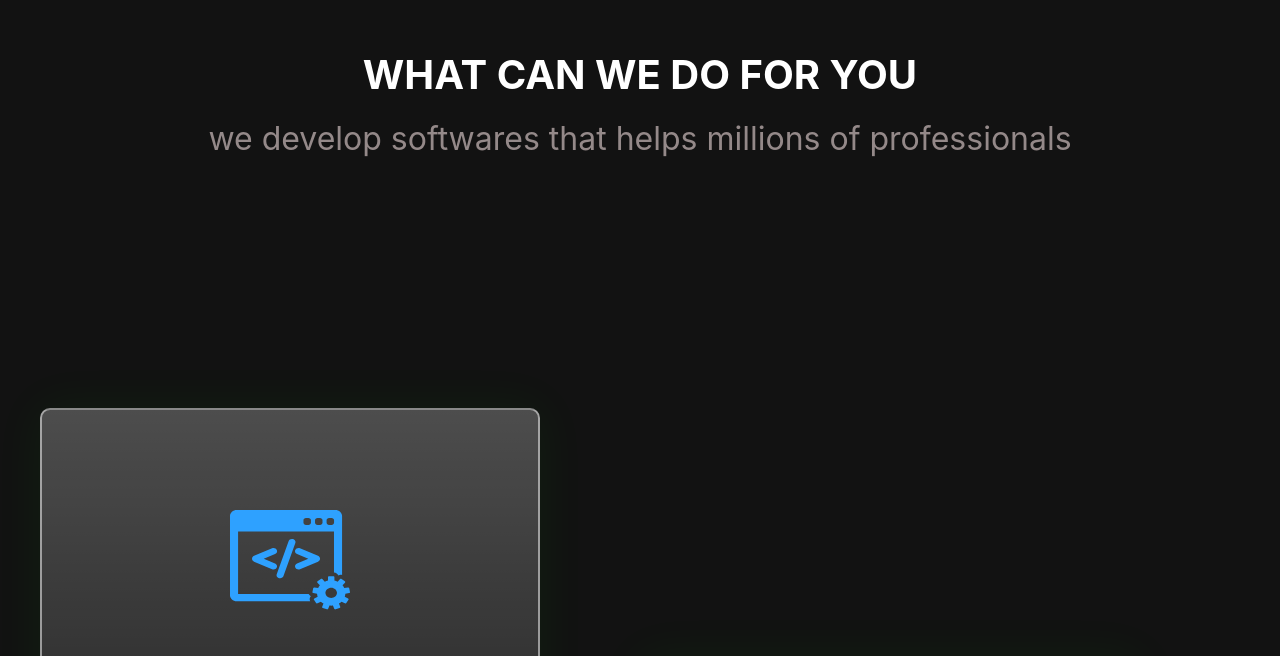
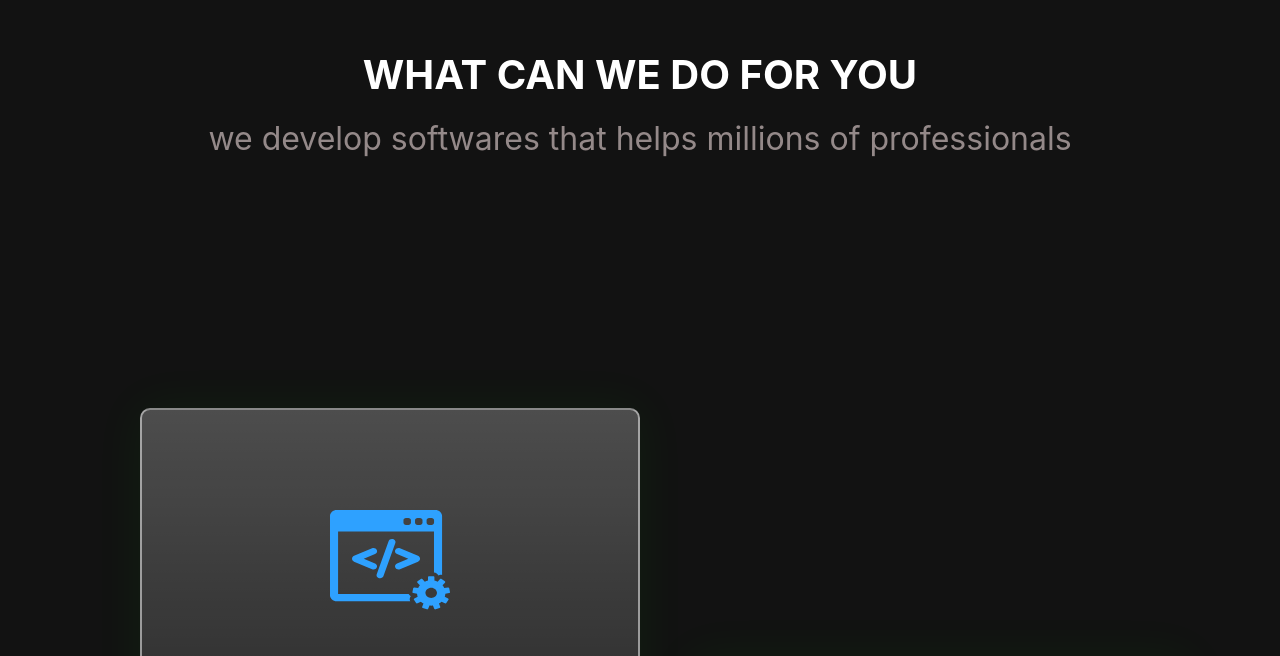
Before and after one commit to shokhruhmirzo/alliedge, a React (Create React App) app: page /aboutpage in a window 1280 px wide. Shown: the part 1031-1687 px from the top of the page. Built offline with nearby package versions, Linux system fonts and the light colour scheme.

Commit message:
add some things

```diff
--- a/src/App.jsx
+++ b/src/App.jsx
@@ -23,6 +23,7 @@ function App() {
         <Route path='/aboutpage' element={ <Aboutpage/>}/>
         <Route path='/contact' element={<Contact/>}/>
       </Routes>
+
       <Footer/>
     </div>
   );
--- a/src/components/Aboutdevelop/Aboutdevelop.css
+++ b/src/components/Aboutdevelop/Aboutdevelop.css
@@ -20,6 +20,7 @@
     display: flex;
     justify-content: space-between;
     align-items: center;
+    margin-left: 100px;
 }
 
 .develop__div{
```
